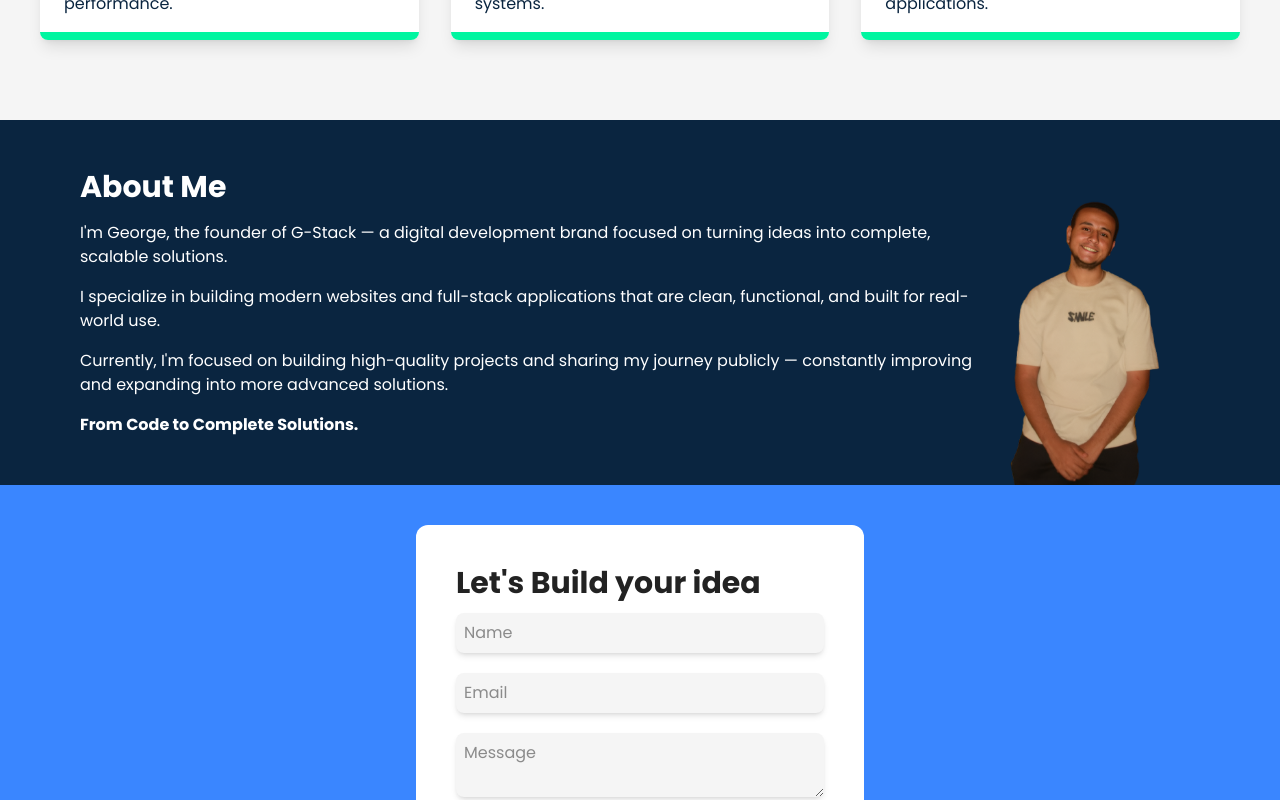
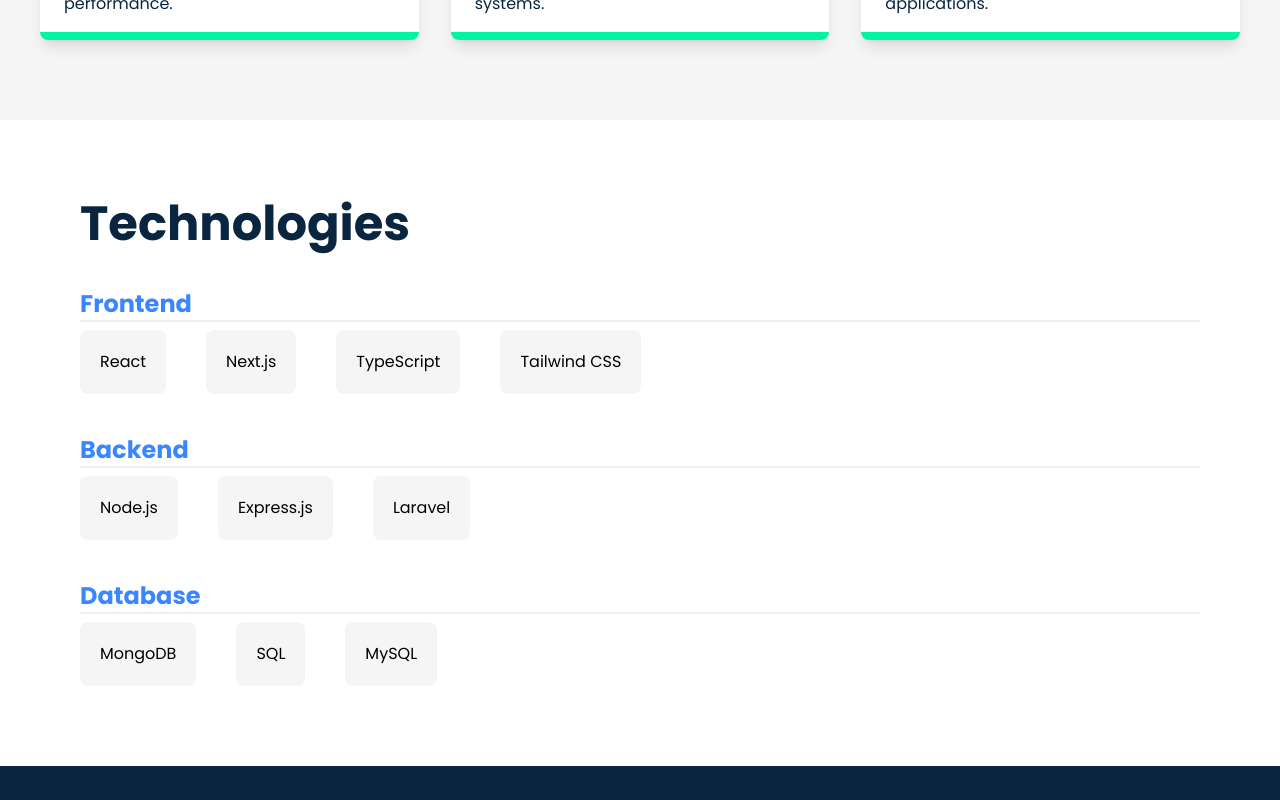
Before and after one commit to gstack-dev/gstack-landing-page, a React (Vite) app: page / in a window 1280 px wide. Shown: the part 1160-1960 px from the top of the page. Built offline with nearby package versions, Linux system fonts and the light colour scheme.

Commit message:
technologies

```diff
--- a/src/App.tsx
+++ b/src/App.tsx
@@ -3,6 +3,7 @@ import Footer from "./Sections/Footer";
 import ContactMe from "./Sections/ContactMe";
 import AboutMe from "./Sections/AboutMe";
 import Services from "./Sections/Services";
+import Technologies from "./Sections/Technologies";
 
 function App() {
     return (
@@ -10,6 +11,7 @@ function App() {
             <div className="text-white font-[poppins]">
                 <Hero />
                 <Services />
+                <Technologies />
                 <AboutMe />
                 <ContactMe />
                 <Footer />
--- /dev/null
+++ b/src/Sections/Technologies.tsx
@@ -0,0 +1,34 @@
+const Technologies = () => {
+    return (
+        <div className="flex-col gap-10 flex items-start justify-start py-20 md:px-20 px-5" id="technologies">
+            <h2 className="text-2xl lg:text-5xl font-bold md:text-4xl text-primary">Technologies</h2>
+            <div className="flex flex-col w-full">
+                <div className="text-xl lg:text-2xl font-bold md:text-xl text-secondary mb-2 after:content-[''] after:block after:w-full after:h-0.5 after:bg-[#eee] after:rounded-lg">Frontend</div>
+                <div className="flex gap-10 text-black flex-wrap">
+                    <div className="p-5 bg-background rounded-lg hover:bg-primary transition-all duration-300 cursor-pointer hover:text-accent">React</div>
+                    <div className="p-5 bg-background rounded-lg hover:bg-primary transition-all duration-300 cursor-pointer hover:text-accent">Next.js</div>
+                    <div className="p-5 bg-background rounded-lg hover:bg-primary transition-all duration-300 cursor-pointer hover:text-accent">TypeScript</div>
+                    <div className="p-5 bg-background rounded-lg hover:bg-primary transition-all duration-300 cursor-pointer hover:text-accent">Tailwind CSS</div>
+                </div>
+            </div>
+            <div className="flex flex-col w-full flex-wrap">
+                <div className="text-xl lg:text-2xl font-bold md:text-xl text-secondary mb-2 after:content-[''] after:block after:w-full after:h-0.5 after:bg-[#eee] after:rounded-lg">Backend</div>
+                <div className="flex gap-10 text-black">
+                    <div className="p-5 bg-background rounded-lg hover:bg-primary transition-all duration-300 cursor-pointer hover:text-accent">Node.js</div>
+                    <div className="p-5 bg-background rounded-lg hover:bg-primary transition-all duration-300 cursor-pointer hover:text-accent">Express.js</div>
+                    <div className="p-5 bg-background rounded-lg hover:bg-primary transition-all duration-300 cursor-pointer hover:text-accent">Laravel</div>
+                </div>
+            </div>
+            <div className="flex flex-col w-full flex-wrap">
+                <div className="text-xl lg:text-2xl font-bold md:text-xl text-secondary mb-2 after:content-[''] after:block after:w-full after:h-0.5 after:bg-[#eee] after:rounded-lg">Database</div>
+                <div className="flex gap-10 text-black">
+                    <div className="p-5 bg-background rounded-lg hover:bg-primary transition-all duration-300 cursor-pointer hover:text-accent">MongoDB</div>
+                    <div className="p-5 bg-background rounded-lg hover:bg-primary transition-all duration-300 cursor-pointer hover:text-accent">SQL</div>
+                    <div className="p-5 bg-background rounded-lg hover:bg-primary transition-all duration-300 cursor-pointer hover:text-accent">MySQL</div>
+                </div>
+            </div>
+        </div>
+    );
+};
+
+export default Technologies
--- a/src/components/Navbar.tsx
+++ b/src/components/Navbar.tsx
@@ -35,7 +35,7 @@ const Navbar = () => {
                     </li>
                     <li>
                         <a
-                            href="#"
+                            href="#technologies"
                             className="hover:text-accent transition-colors duration-300 font-medium text-xl"
                             onClick={() => {
                                 setIsMenuOpen(false);
@@ -46,7 +46,7 @@ const Navbar = () => {
                     </li>
                     <li>
                         <a
-                            href="#"
+                            href="#portfolio"
                             className="hover:text-accent transition-colors duration-300 font-medium text-xl"
                             onClick={() => {
                                 setIsMenuOpen(false);
@@ -121,7 +121,7 @@ const Navbar = () => {
                             </li>
                             <li>
                                 <a
-                                    href="#"
+                                    href="#technologies"
                                     className="hover:text-accent transition-colors duration-300 font-medium text-xl"
                                     onClick={() => {
                                         setIsMenuOpen(false);
@@ -132,7 +132,7 @@ const Navbar = () => {
                             </li>
                             <li>
                                 <a
-                                    href="#"
+                                    href="#portfolio"
                                     className="hover:text-accent transition-colors duration-300 font-medium text-xl"
                                     onClick={() => {
                                         setIsMenuOpen(false);
```
Also changed, not shown: screenshots/technologies.png (added).
